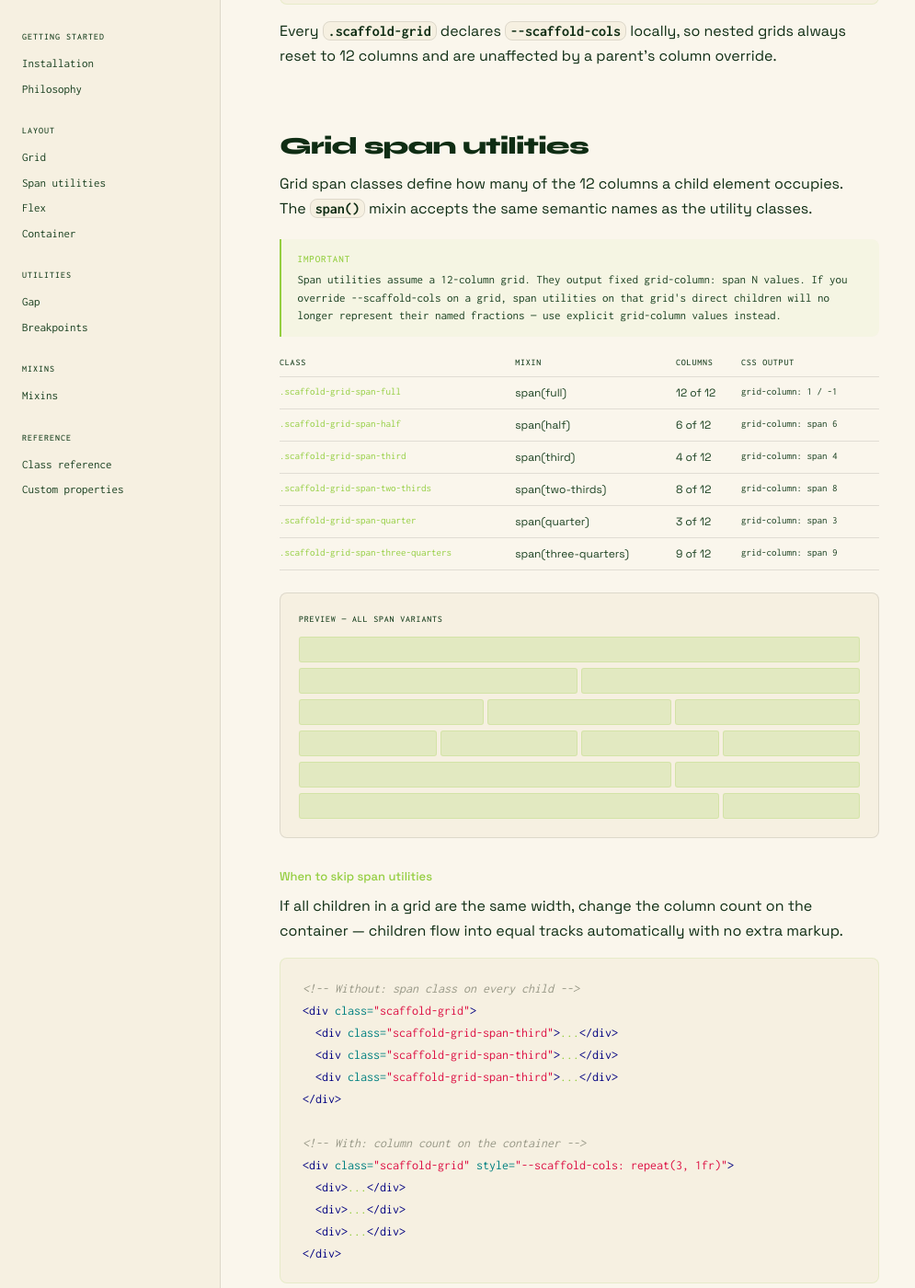
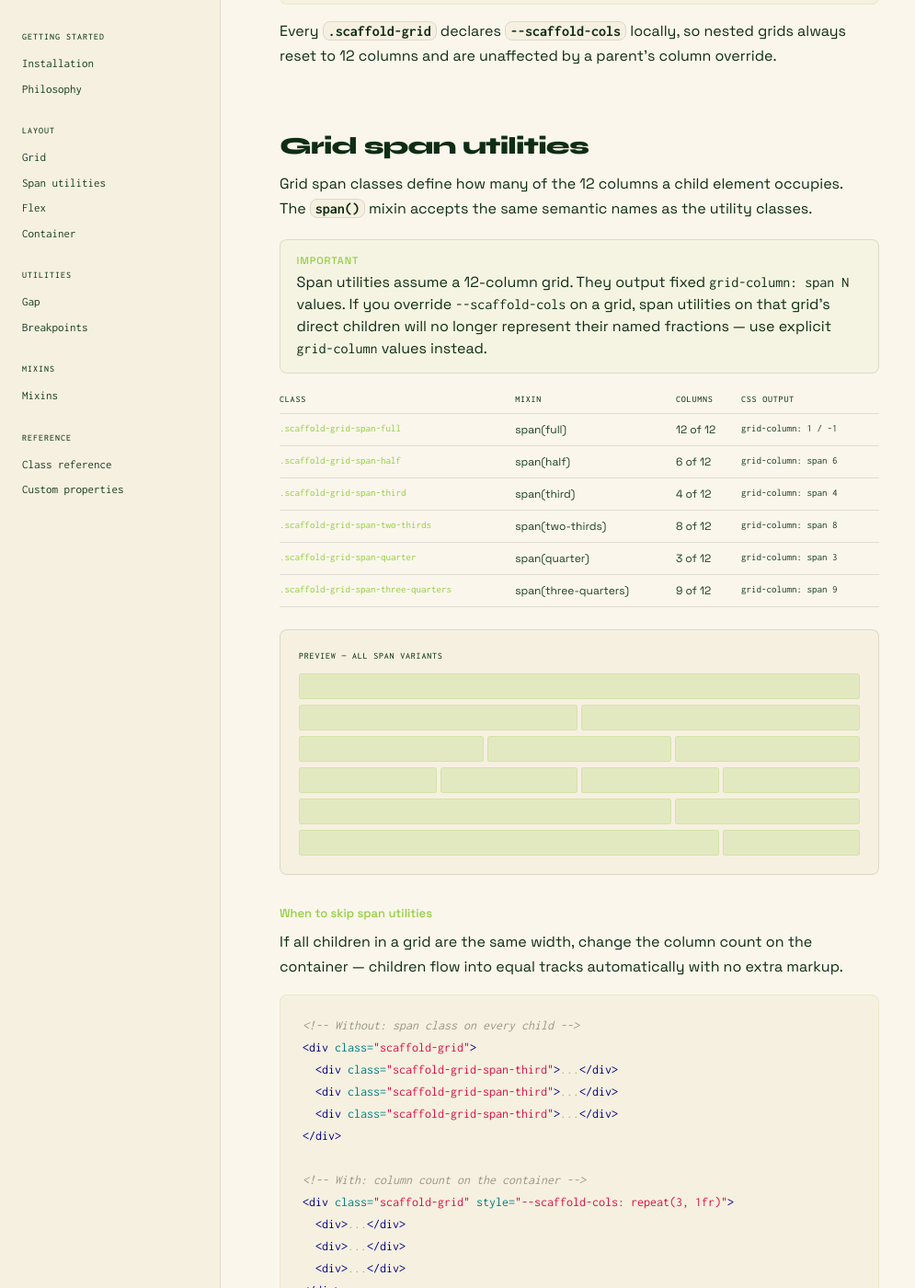
Before and after one commit to naher94/scaffoldcss, a Jekyll site: the page built from docs.html, in a window 1280 px wide and 1400 px high, scrolled down 2981 px. Shown: the whole window at 92% size, without its empty margins (0-995 px from the left). Built offline with Jekyll 4.4.1, drawn with Linux system fonts in a browser that asks for light colours.

Commit message:
Update _docs.scss

```diff
--- a/_sass/_docs.scss
+++ b/_sass/_docs.scss
@@ -359,14 +359,16 @@
 
 /* ─── Callout ────────────────────────────────────────────── */
 .callout {
-  border-left: 2px solid var(--bamboo-green);
+  // border-left: 2px solid var(--bamboo-green);
   background: color-mix(in srgb, var(--bamboo-green) 5%, transparent);
   border-radius: 0 var(--radius) var(--radius) 0;
   padding: 0.85rem 1.1rem;
   margin: 1.25rem 0;
-  font-size: 13px;
-  color: var(--bamboo-forest);
-  font-family: var(--font-mono);
+  border-radius: var(--radius);
+  border: var(--border);
+  // font-size: 13px;
+  // color: var(--bamboo-forest);
+  // font-family: var(--font-mono);
 
   strong {
     display: block;
```
